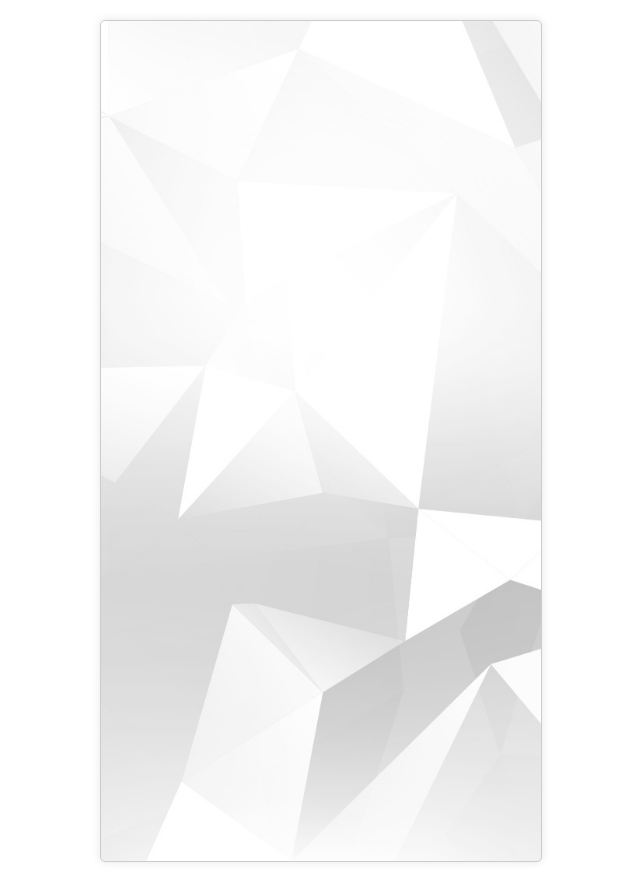
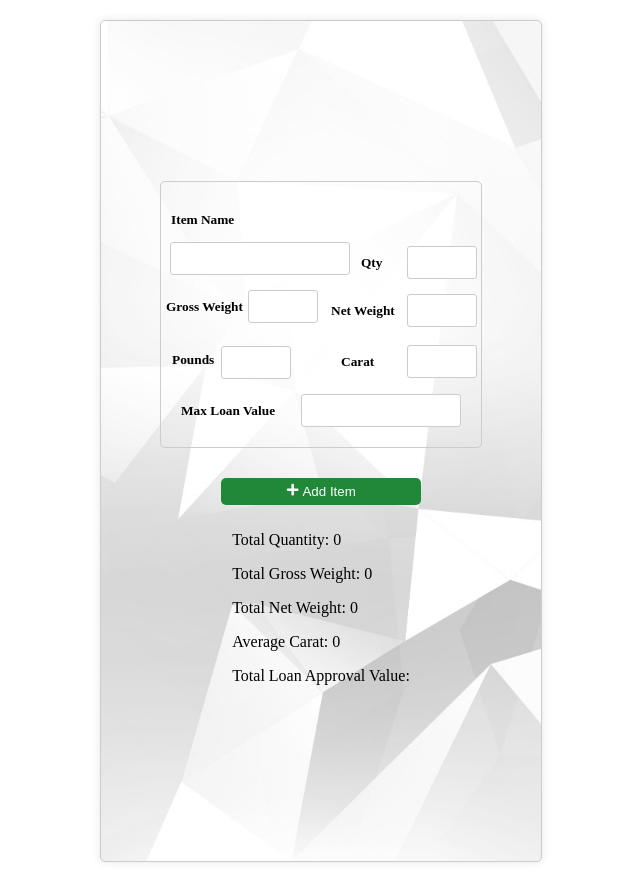
Before and after one commit to PasinduUmayangaSenanayaka/mainapp, a React (Create React App) app: page /pawn-generate in a window 1280 px wide. Shown: the whole page, without its empty margins (408-1048 px from the left). Built offline with nearby package versions, Linux system fonts and the light colour scheme; the HTML template or start-up script is replaced by a standard one.

Commit message:
Update PawnGeneratePage.js

```diff
--- a/src/components/PawnGeneratePage.js
+++ b/src/components/PawnGeneratePage.js
@@ -1,15 +1,214 @@
-/* eslint-disable no-unused-vars */
 import React, { useState, useEffect } from 'react';
+import { FaTrashAlt, FaPlus } from 'react-icons/fa'; // Import the trash and plus icons
 import './pawnGenerateStyles.css'; // Import the CSS file
-import { FaTrashAlt, FaPlus } from 'react-icons/fa'; // Import the trash and plus icons
-/* eslint-enable no-unused-vars */
 
 const PawnGeneratePage = () => {
-  // Your component logic here
+  const [items, setItems] = useState([{ itemName: '', itemsQuantity: '', totalWeight: '', netWeight: '' }]);
+  const [monetaryValues, setMonetaryValues] = useState([]);
+  const [loanApprovalValue, setLoanApprovalValue] = useState('');
+  const [totalQuantity, setTotalQuantity] = useState(0);
+  const [totalGrossWeight, setTotalGrossWeight] = useState(0);
+  const [totalNetWeight, setTotalNetWeight] = useState(0);
+  const [averageCarat, setAverageCarat] = useState(0);
+
+  // useEffect(() => {
+  //   calculateMonetaryValues();
+  // }, [items]);
+
+  const calculateMonetaryValues = () => {
+    let totalQuantityValue = 0;
+    let totalGrossWeightValue = 0;
+    let totalNetWeightValue = 0;
+    let totalMonetaryValue = 0;
+
+    const calculatedValues = items.map(item => {
+      const totalWeightNum = parseFloat(item.totalWeight);
+      const netWeightNum = parseFloat(item.netWeight);
+
+      if (totalWeightNum && netWeightNum) {
+        const goldPresentation = (netWeightNum / totalWeightNum) * 100;
+        let carat = '';
+        if (goldPresentation >= 100) {
+          carat = '22 carats';
+        } else if (goldPresentation >= 95.45) {
+          carat = '21 carats';
+        } else if (goldPresentation >= 90.91) {
+          carat = '20 carats';
+        } else if (goldPresentation >= 86.36) {
+          carat = '19 carats';
+        } else if (goldPresentation >= 81.82) {
+          carat = '18 carats';
+        } else if (goldPresentation >= 77.27) {
+          carat = '17 carats';
+        } else if (goldPresentation >= 72.73) {
+          carat = '16 carats';
+        } else if (goldPresentation >= 68.18) {
+          carat = '15 carats';
+        } else if (goldPresentation >= 63.64) {
+          carat = '14 carats';
+        } else if (goldPresentation >= 59.09) {
+          carat = '13 carats';
+        } else if (goldPresentation >= 54.55) {
+          carat = '12 carats';
+        }
+
+        const poundAmount = netWeightNum / 8;
+        let monetaryValue = 0;
+        if (carat === '22 carats') {
+          monetaryValue = poundAmount * 160000;
+        } else if (carat === '21 carats') {
+          monetaryValue = poundAmount * 152727.27;
+        } else if (carat === '20 carats') {
+          monetaryValue = poundAmount * 145454.55;
+        } else if (carat === '19 carats') {
+          monetaryValue = poundAmount * 138181.82;
+        } else if (carat === '18 carats') {
+          monetaryValue = poundAmount * 130909.09;
+        } else if (carat === '17 carats') {
+          monetaryValue = poundAmount * 123636.36;
+        } else if (carat === '16 carats') {
+          monetaryValue = poundAmount * 116363.64;
+        } else if (carat === '15 carats') {
+          monetaryValue = poundAmount * 109090.91;
+        } else if (carat === '14 carats') {
+          monetaryValue = poundAmount * 101818.18;
+        } else if (carat === '13 carats') {
+          monetaryValue = poundAmount * 94545.45;
+        } else if (carat === '12 carats') {
+          monetaryValue = poundAmount * 87272.73;
+        }
+
+        totalQuantityValue += parseInt(item.itemsQuantity);
+        totalGrossWeightValue += totalWeightNum;
+        totalNetWeightValue += netWeightNum;
+        totalMonetaryValue += monetaryValue;
+
+        return { monetaryValue, poundAmount, carat };
+      }
+      return { monetaryValue: 0, poundAmount: 0, carat: '' };
+    });
+
+    setMonetaryValues(calculatedValues);
+    setTotalQuantity(totalQuantityValue);
+    setTotalGrossWeight(totalGrossWeightValue);
+    setTotalNetWeight(totalNetWeightValue);
+    setAverageCarat(totalNetWeightValue / totalGrossWeightValue);
+    setLoanApprovalValue(totalMonetaryValue);
+  };
+
+  const addItem = () => {
+    setItems([...items, { itemName: '', itemsQuantity: '', totalWeight: '', netWeight: '' }]);
+  };
+
+  const removeItem = (index) => {
+    const updatedItems = [...items];
+    updatedItems.splice(index, 1);
+    setItems(updatedItems);
+  };
+
+  const handleInputChange = (index, event, field) => {
+    const updatedItems = [...items];
+    updatedItems[index][field] = event.target.value;
+    setItems(updatedItems);
+  };
 
   return (
     <div className="container" style={{ backgroundColor: '#959191' }}>
-      {/* Your JSX rendering logic here */}
+      {items.map((item, index) => (
+        <div key={index} className="item-container">
+          <div >
+            <label className='it5'>Item Name</label>
+            <div className="input-field5">
+            <input
+              className="item-name-input"
+              type="text"
+              value={item.itemName}
+              onChange={(e) => handleInputChange(index, e, 'itemName')}
+            />
+            </div>
+          </div>
+          <div >
+            <label className="it2">Qty</label>
+            <div className='input-field2'>
+            <input
+              className="items-quantity-input"
+              type="text"
+              value={item.itemsQuantity}
+              onChange={(e) => handleInputChange(index, e, 'itemsQuantity')}
+            />
+            </div>
+          </div>
+          <div >
+            <label className="it1">Gross Weight</label>
+            <div className='input-field1'>
+            <input
+              className="total-weight-input"
+              type="text"
+              value={item.totalWeight}
+              onChange={(e) => handleInputChange(index, e, 'totalWeight')}
+            />
+            </div>
+          </div>
+          <div >
+            <label  className="it3">Net Weight</label>
+            <div  className='input-field3'>
+            <input
+              className="net-weight-input"
+              type="text"
+              value={item.netWeight}
+              onChange={(e) => handleInputChange(index, e, 'netWeight')}
+            />
+            </div>
+          </div>
+          <div >
+            <label className="it4">Pounds</label>
+            <div  className='input-field4'>
+            <input
+              className="pounds-amount-input"
+              type="text"
+              value={monetaryValues[index]?.poundAmount || ''}
+              readOnly
+            />
+            </div>
+          </div>
+          <div >
+            <label className='it7'>Carat</label>
+            <div  className="input-field7">
+            <input
+              className="carat-input"
+              type="text"
+              value={monetaryValues[index]?.carat || ''}
+              readOnly
+            />
+            </div>
+          </div>
+          <div >
+            <label className='it8'>Max Loan Value</label>
+            <div className="input-field8">
+            <input
+              className="pawn-value-input"
+              type="text"
+              value={monetaryValues[index]?.monetaryValue.toLocaleString('en-LK', { style: 'currency', currency: 'LKR' }) || ''}
+              readOnly
+            />
+            </div>
+          </div>
+
+          {items.length > 1 && (
+            <button className="remove-item-btn" onClick={() => removeItem(index)}>
+              <FaTrashAlt />
+            </button>
+          )}
+        </div>
+      ))}
+      <button className="add-item-btn" onClick={addItem}><FaPlus /> Add Item</button>
+      <div>
+        <p>Total Quantity: {totalQuantity}</p>
+        <p>Total Gross Weight: {totalGrossWeight}</p>
+        <p>Total Net Weight: {totalNetWeight}</p>
+        <p>Average Carat: {averageCarat}</p>
+        <p>Total Loan Approval Value: {loanApprovalValue.toLocaleString('en-LK', { style: 'currency', currency: 'LKR' })}</p>
+      </div>
     </div>
   );
 }
```
